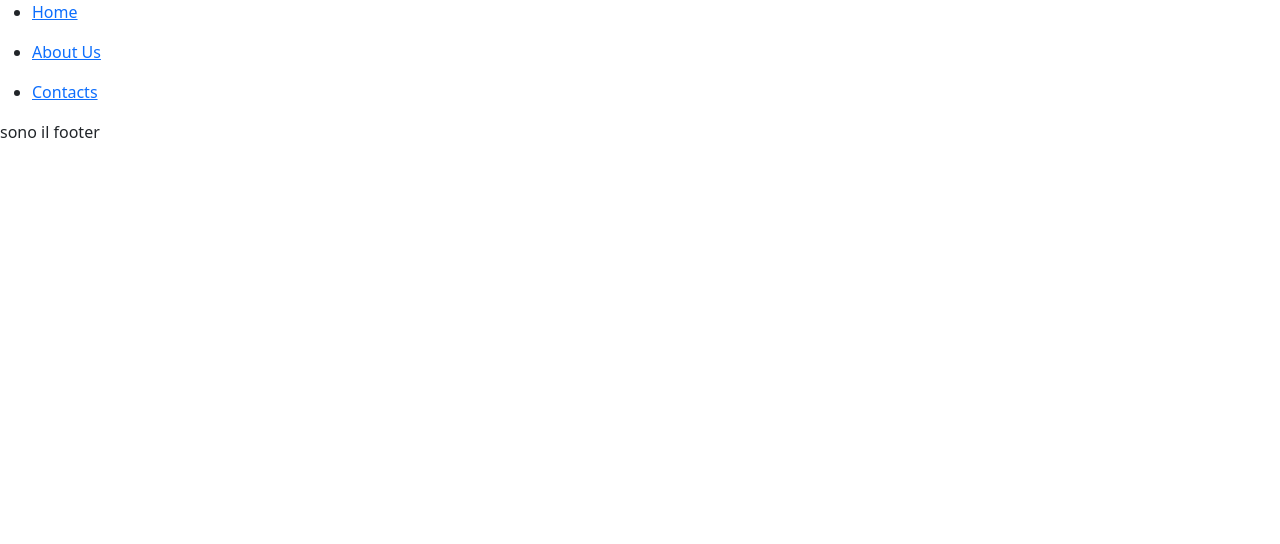
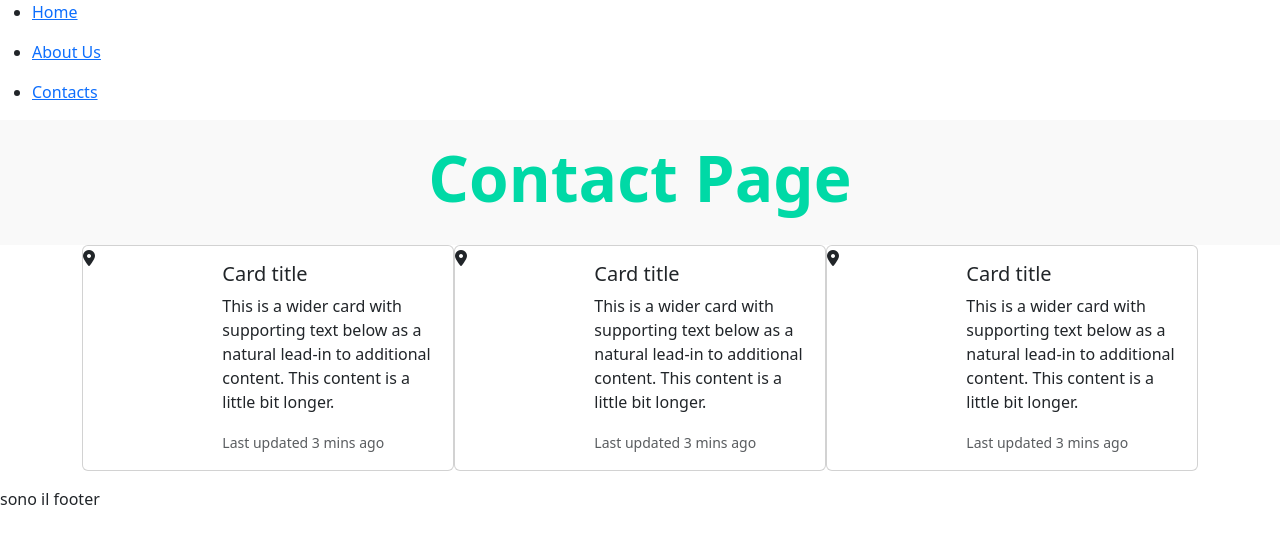
Before and after one commit to eugeniomalavasi/proj-html-vuejs, a Vue app: page /contacts in a window 1280 px wide. Shown: the top 544 px of the page. Built offline with nearby package versions, Linux system fonts and the light colour scheme.

Commit message:
add: contactCards

```diff
--- a/src/pages/Contacts.vue
+++ b/src/pages/Contacts.vue
@@ -1,15 +1,85 @@
 <script>
-export default {
-
-}
+export default {};
 </script>
 
 <template>
-    <div>
-
+  <div class="title-contact">
+    <h1>Contact Page</h1>
+  </div>
+  <div class="container">
+    <div class="card mb-3" style="max-width: 540px">
+      <div class="row g-0">
+        <div class="col-md-4">
+          <i class="fa-solid fa-location-dot"></i>
+        </div>
+        <div class="col-md-8">
+          <div class="card-body">
+            <h5 class="card-title">Card title</h5>
+            <p class="card-text">
+              This is a wider card with supporting text below as a natural lead-in to
+              additional content. This content is a little bit longer.
+            </p>
+            <p class="card-text">
+              <small class="text-body-secondary">Last updated 3 mins ago</small>
+            </p>
+          </div>
+        </div>
+      </div>
     </div>
+    <div class="card mb-3" style="max-width: 540px">
+      <div class="row g-0">
+        <div class="col-md-4">
+          <i class="fa-solid fa-location-dot"></i>
+        </div>
+        <div class="col-md-8">
+          <div class="card-body">
+            <h5 class="card-title">Card title</h5>
+            <p class="card-text">
+              This is a wider card with supporting text below as a natural lead-in to
+              additional content. This content is a little bit longer.
+            </p>
+            <p class="card-text">
+              <small class="text-body-secondary">Last updated 3 mins ago</small>
+            </p>
+          </div>
+        </div>
+      </div>
+    </div>
+    <div class="card mb-3" style="max-width: 540px">
+      <div class="row g-0">
+        <div class="col-md-4">
+          <i class="fa-solid fa-location-dot"></i>
+        </div>
+        <div class="col-md-8">
+          <div class="card-body">
+            <h5 class="card-title">Card title</h5>
+            <p class="card-text">
+              This is a wider card with supporting text below as a natural lead-in to
+              additional content. This content is a little bit longer.
+            </p>
+            <p class="card-text">
+              <small class="text-body-secondary">Last updated 3 mins ago</small>
+            </p>
+          </div>
+        </div>
+      </div>
+    </div>
+  </div>
 </template>
 
 <style lang="scss" scoped>
+.title-contact {
+  text-align: center;
+  background-color: #f9f9f9;
+  padding: 20px;
 
+  h1 {
+    color: #00d9a6;
+    font-weight: 700;
+    font-size: 4rem;
+  }
+}
+.container{
+    display: flex;
+}
 </style>
--- a/src/style/general.scss
+++ b/src/style/general.scss
@@ -1,2 +1,8 @@
 @import"@fortawesome/fontawesome-free/css/all.min.css";
 @import"bootstrap/scss/bootstrap";
+
+*{
+    margin: 0 auto;
+    padding: 0;
+    box-sizing: border-box;
+}
```
Also changed, not shown: src/pages/About.vue (line endings or trailing spaces).
